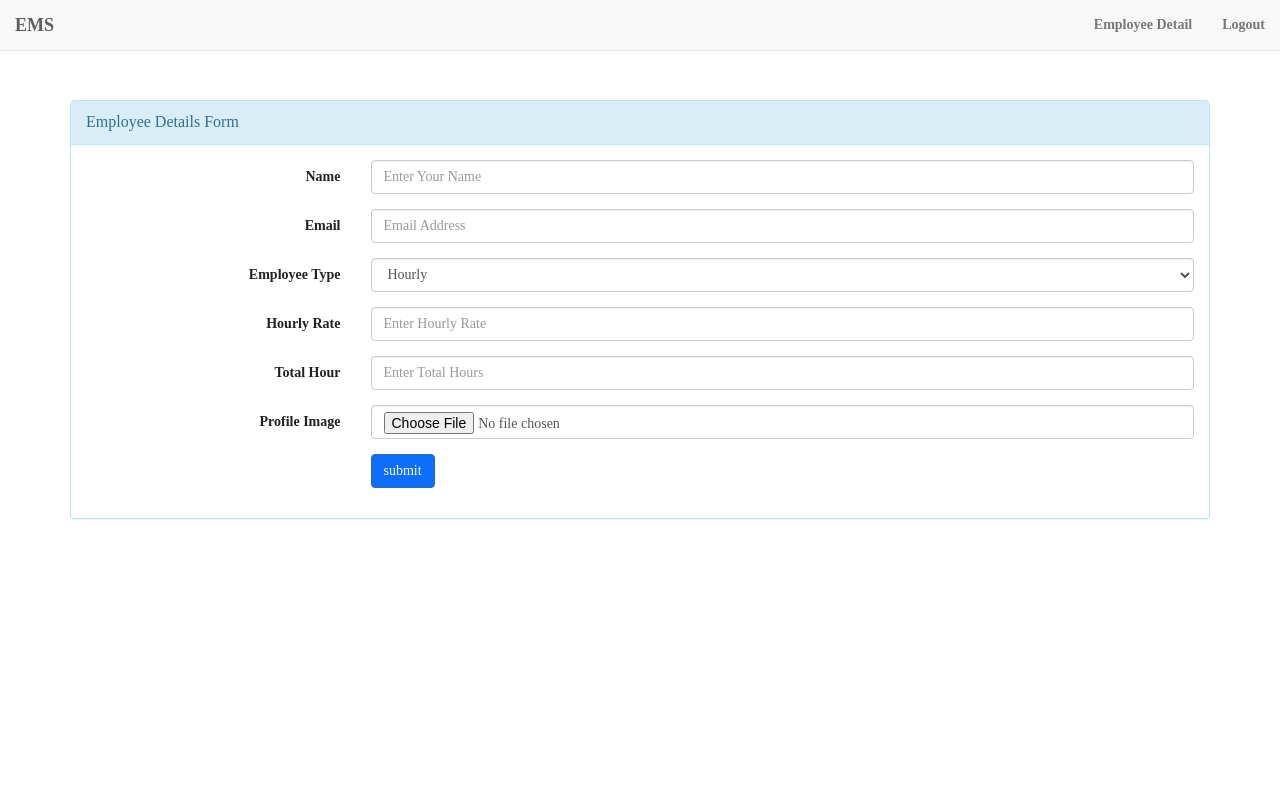
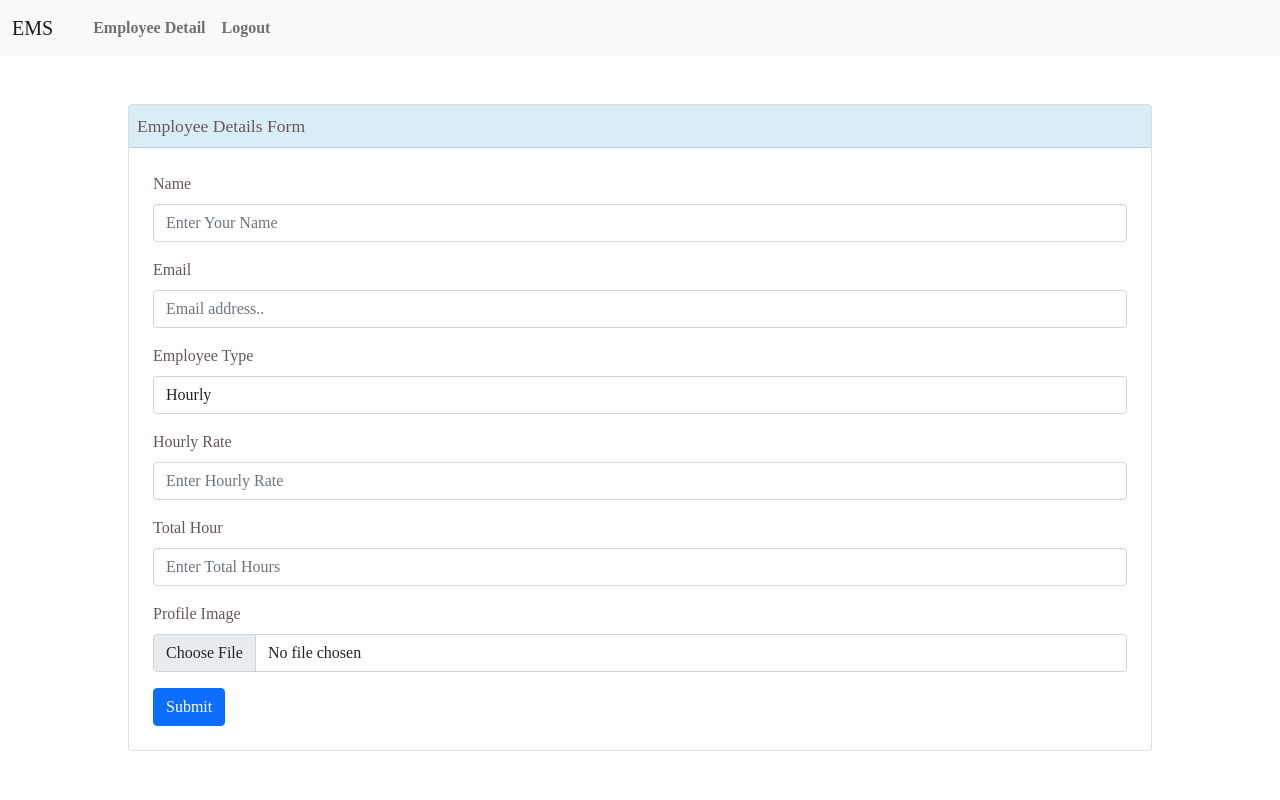
Before and after one commit to shubhamgupta100/EMS, a Node server app: template views/insertEmp.ejs in a window 1280 px wide. Run offline with Node 20, Linux system fonts and the light colour scheme; the template is opened without the code that fills it, so the values that code supplies are empty; some libraries are stand-ins or nearby versions; some web fonts are replaced.

Commit message:
Employee form modified

```diff
--- a/views/empDetail.ejs
+++ b/views/empDetail.ejs
@@ -21,7 +21,7 @@
   <body>
     <nav class="navbar navbar-expand-lg navbar-light bg-light" style="margin-bottom:5%;">
         <div class="container-fluid">
-          <a class="navbar-brand" href="#">EMS</a>
+          <a class="navbar-brand" href="/">EMS</a>
 
           <button class="navbar-toggler" type="button" data-bs-toggle="collapse" data-bs-target="#navbarNav" aria-controls="navbarNav" aria-expanded="false" aria-label="Toggle navigation">
             <span class="navbar-toggler-icon"></span>
--- a/views/insertEmp.ejs
+++ b/views/insertEmp.ejs
@@ -2,137 +2,141 @@
 <html>
 
 <head>
+       <!-- Required meta tags -->
+       <meta charset="utf-8">
+       <meta name="viewport" content="width=device-width, initial-scale=1">
     <title>
         <%= title %>
     </title>
-
     <link rel="stylesheet" href="https://maxcdn.bootstrapcdn.com/font-awesome/4.4.0/css/font-awesome.min.css">
-    <link rel='stylesheet' href='/stylesheets/style.css' />
-    <link rel="stylesheet" href="https://maxcdn.bootstrapcdn.com/bootstrap/3.4.0/css/bootstrap.min.css">
-   <!-- CSS only -->
-
-    <script src="https://ajax.googleapis.com/ajax/libs/jquery/3.4.0/jquery.min.js"></script>
-    <script src="https://maxcdn.bootstrapcdn.com/bootstrap/3.4.0/js/bootstrap.min.js"></script>
-    <link rel="stylesheet" href="//code.jquery.com/ui/1.12.1/themes/base/jquery-ui.css">
-    <script src="https://code.jquery.com/jquery-1.12.4.js"></script>
-    <script src="https://code.jquery.com/ui/1.12.1/jquery-ui.js"></script>
+    <!-- Bootstrap CSS -->
+    <link href="https://cdn.jsdelivr.net/npm/bootstrap@5.0.0-beta3/dist/css/bootstrap.min.css" rel="stylesheet" integrity="sha384-eOJMYsd53ii+scO/bJGFsiCZc+5NDVN2yr8+0RDqr0Ql0h+rP48ckxlpbzKgwra6" crossorigin="anonymous">
     <link href='https://fonts.googleapis.com/css?family=Ovo' rel='stylesheet'>
 
 </head>
 <style>
     body {
         font-family: 'Ovo' !important;
-            color: rgb(34, 32, 32);
+        color: rgb(102, 87, 87);
+        /* margin-top: 10%; */
     }
-        #signupbox {
-            width: 100%;
+
+    .form-container {
+        width: 80%;
         position: relative;
         margin: auto;
     }
-        .col-sm-9 div, .col-sm-9 label{
-    margin: 0px;
+
+    h4 {
+        font-weight: 800 !important;
+    }
+
+    @media screen and (max-width: 900px) {
+        .form-container {
+        width: 90%;
+        margin-top: 50px !important;
+    }
     }
 </style>
 
 <body>
-    <nav class="navbar navbar-default navbar-fixed-top">
+    <nav class="navbar navbar-expand-lg navbar-light bg-light" >
         <div class="container-fluid">
-          <!-- Brand and toggle get grouped for better mobile display -->
-          <div class="navbar-header">
-            <button type="button" class="navbar-toggle collapsed" data-toggle="collapse" data-target="#bs-example-navbar-collapse-1" aria-expanded="false">
-              <span class="sr-only">Toggle navigation</span>
-              <span class="icon-bar"></span>
-              <span class="icon-bar"></span>
-              <span class="icon-bar"></span>
+          <a class="navbar-brand" href="/">EMS</a>
+
+          <button class="navbar-toggler" type="button" data-bs-toggle="collapse" data-bs-target="#navbarNav" aria-controls="navbarNav" aria-expanded="false" aria-label="Toggle navigation">
+            <span class="navbar-toggler-icon"></span>
           </button>
-          <b><a class="navbar-brand" href="#" style="font-weight: 900 !important;">EMS</a></b>
+          <div class="collapse navbar-collapse " id="navbarNav">
+            <ul class="navbar-nav ">
+
+
+                <li class="nav-item ">
+                  <a class="nav-link active" aria-current="page" href="#" style="font-weight: 900;"><b style="color: rgb(72, 100, 223);"><%= user.name %></b></a>
+                </li>
+                <li class="nav-item">
+                  <a class="nav-link" href="/emp-detail"  style="font-weight: 900;">Employee Detail</a>
+                </li>
+                <li class="nav-item">
+                  <a class="nav-link" href="/users/logout" style="font-weight: 900;">Logout</a>
+                </li>
+
+              </ul>
+          </div>
+        </div>
+      </nav>
+
+       <div class="form-container mt-5 mb-5 card">
+        <form action="/" id="EmployeeForm"  method="post" role="form"  enctype="multipart/form-data">
+            <%if (success_message !='' ) { %>
+                <div class="alert alert-success alert-dismissible fade show" role="alert">
+                    <strong>
+                        <%= success_message%>
+                    </strong>
+                    <button type="button" class="btn-close" data-bs-dismiss="alert" aria-label="Close"></button>
+                </div>
+                <% } %>
+
+                    <div class="card-header p-2" style="background-color: #d9edf7 !important; font-size: 1.1rem;">
+                        Employee Details Form
+                      </div>
+                    <div class="mb-3 px-4 pt-4">
+                        <label for="firstname" class="form-label">Name</label>
+                        <input type="text" name="name" class="form-control" placeholder="Enter Your Name" required
+                            aria-describedby="emailHelp">
+
                     </div>
 
-          <!-- Collect the nav links, forms, and other content for toggling -->
-          <div class="collapse navbar-collapse" id="bs-example-navbar-collapse-1">
+                    <div class="mb-3 px-4">
+                        <label for="email" class="form-label">Email</label>
+                        <input type="text" name="email" class="form-control" placeholder="Email address.." required
+                            aria-describedby="emailHelp">
 
-            <ul class="nav navbar-nav navbar-right" >
-                <li><a href=""><b style="color: rgb(72, 100, 223);"><%= user.name %></b></a> </li>
-                <li> <a href="/emp-detail" style="font-weight: 900;">Employee Detail</a></li>
-              <li> <a href="/users/logout" style="font-weight: 900;">Logout</a></li>
-            </ul>
-          </div><!-- /.navbar-collapse -->
-        </div><!-- /.container-fluid -->
-      </nav>
-
-    <div class="container">
-        <div class="row">
-            <div id="signupbox" style="margin-top:50px" class="col-xl-6 col-md-6">
-                <div class="panel panel-info">
-                    <div class="panel-heading">
-                        <div class="panel-title">Employee Details Form</div>
-                    </div>
-                    <div class="panel-body">
-                        <form action="/" id="EmployeeForm" class="form-horizontal" method="post" role="form"  enctype="multipart/form-data">
-                            <div id="signupalert" style="display:none" class="alert alert-danger alert-dismissible">
-                                <p>Error:</p>
-                                <button type="button" class="close" data-dismiss="alert" aria-label="Close"><span aria-hidden="true">&times;</span></button>
                     </div>
 
-                            <div class="form-group">
-                                <label for="firstname" class="col-md-3 control-label">Name</label>
-                                <div class="col-md-9">
-                                    <input type="text" class="form-control" name="name" placeholder="Enter Your Name" required>
-                                </div>
-                            </div>
-
-                            <div class="form-group">
-                                <label for="email" class="col-md-3 control-label">Email</label>
-                                <div class="col-md-9">
-                                    <input type="text" class="form-control" name="email" placeholder="Email Address" required>
-                                </div>
-                            </div>
-
-
-                            <div class="form-group">
-                                <label for="type" class="col-md-3 control-label">Employee Type</label>
-                                <div class="col-md-9">
+                    <div class="mb-3 px-4">
+                        <label for="type" class="form-label">Employee Type</label>
                         <select class="form-control" name="eType">
                             <option value="Hourly">Hourly</option>
                             <option value="Fixed">Fixed</option>
                         </select>
-                                </div>
-                            </div>
-                            <div class="form-group">
-                                <label for="password" class="col-md-3 control-label">Hourly Rate</label>
-                                <div class="col-md-9">
-                                    <input type="text" class="form-control" name="hRate"
-                                        placeholder="Enter Hourly Rate" required>
-                                </div>
+
                     </div>
 
-                            <div class="form-group">
-                                <label for="icode" class="col-md-3 control-label"> Total Hour</label>
-                                <div class="col-md-9">
-                                    <input type="text" class="form-control" name="tHour"
-                                        placeholder="Enter Total Hours" required>
-                                </div>
+                    <div class="mb-3 px-4">
+                        <label for="rate" class="form-label">Hourly Rate</label>
+                        <input type="text" name="hRate" class="form-control"  placeholder="Enter Hourly Rate" required
+                            aria-describedby="emailHelp">
+
                     </div>
 
-                            <div class="form-group">
-                                <label for="icode" class="col-md-3 control-label"> Profile Image</label>
-                                <div class="col-md-9">
-                                    <input type="file" class="form-control" name="avatar">
-                                </div>
+                    <div class="mb-3 px-4">
+                        <label for="totlahour" class="form-label">Total Hour</label>
+                        <input type="text" name="tHour" class="form-control"  placeholder="Enter Total Hours " required
+                            aria-describedby="emailHelp">
+
                     </div>
 
-                            <div class="form-group">
-                                <!-- Button -->
-                                <div class="col-md-offset-3 col-md-9">
-                                    <input type="submit" name="submit" value="submit" class="btn btn-primary" style="background-color: #0d6efd;">
+                    <div class="mb-3 px-4">
+                        <label for="pImage" class="form-label">Profile Image</label>
+                        <input type="file" name="avatar" class="form-control"
+                            aria-describedby="emailHelp">
+
                     </div>
+
+
+                    <div class="px-4 pb-4">
+                        <button type="submit" name="submit" value="submit" class="btn btn-primary ">Submit</button>
                     </div>
+
         </form>
       </div>
-                </div>
-            </div>
-        </div>
-    </div>
+    <script src="https://cdn.jsdelivr.net/npm/@popperjs/core@2.9.1/dist/umd/popper.min.js"
+    integrity="sha384-SR1sx49pcuLnqZUnnPwx6FCym0wLsk5JZuNx2bPPENzswTNFaQU1RDvt3wT4gWFG"
+    crossorigin="anonymous"></script>
+<script src="https://cdn.jsdelivr.net/npm/bootstrap@5.0.0-beta3/dist/js/bootstrap.min.js"
+    integrity="sha384-j0CNLUeiqtyaRmlzUHCPZ+Gy5fQu0dQ6eZ/xAww941Ai1SxSY+0EQqNXNE6DZiVc"
+    crossorigin="anonymous"></script>
 </body>
 
 </html>
--- a/views/signup.ejs
+++ b/views/signup.ejs
@@ -86,7 +86,7 @@
             </div>
 
             <div class="col-12 px-4 pb-4">
-                <button type="submit" class="btn btn-primary">Sign in</button>
+                <button type="submit" class="btn btn-primary">Sign Up</button>
             </div>
         </form>
     </div>
```
Also changed, not shown: views/signin.ejs (line endings or trailing spaces). Lines whose indentation alone changed are shown as unchanged.
